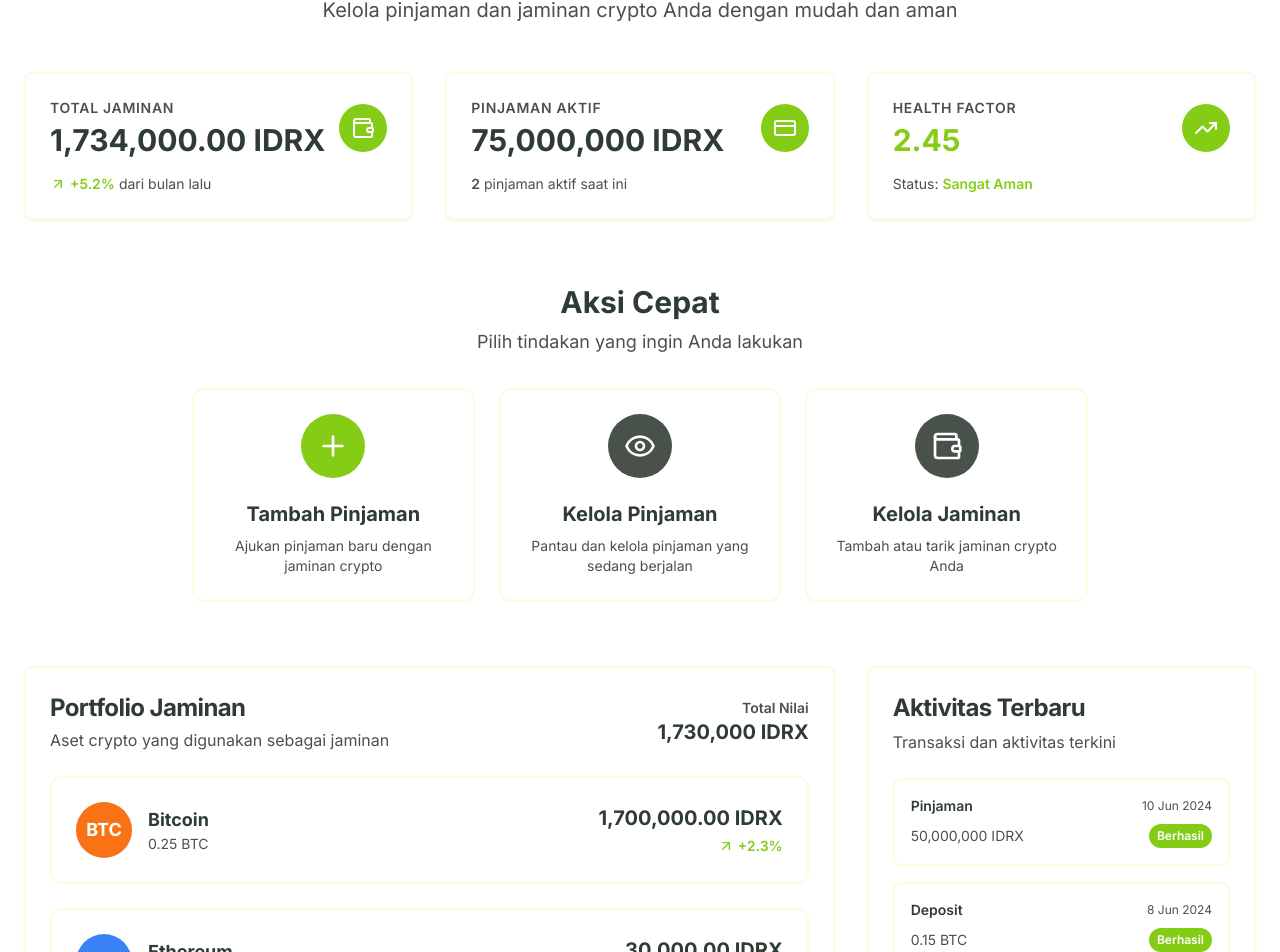
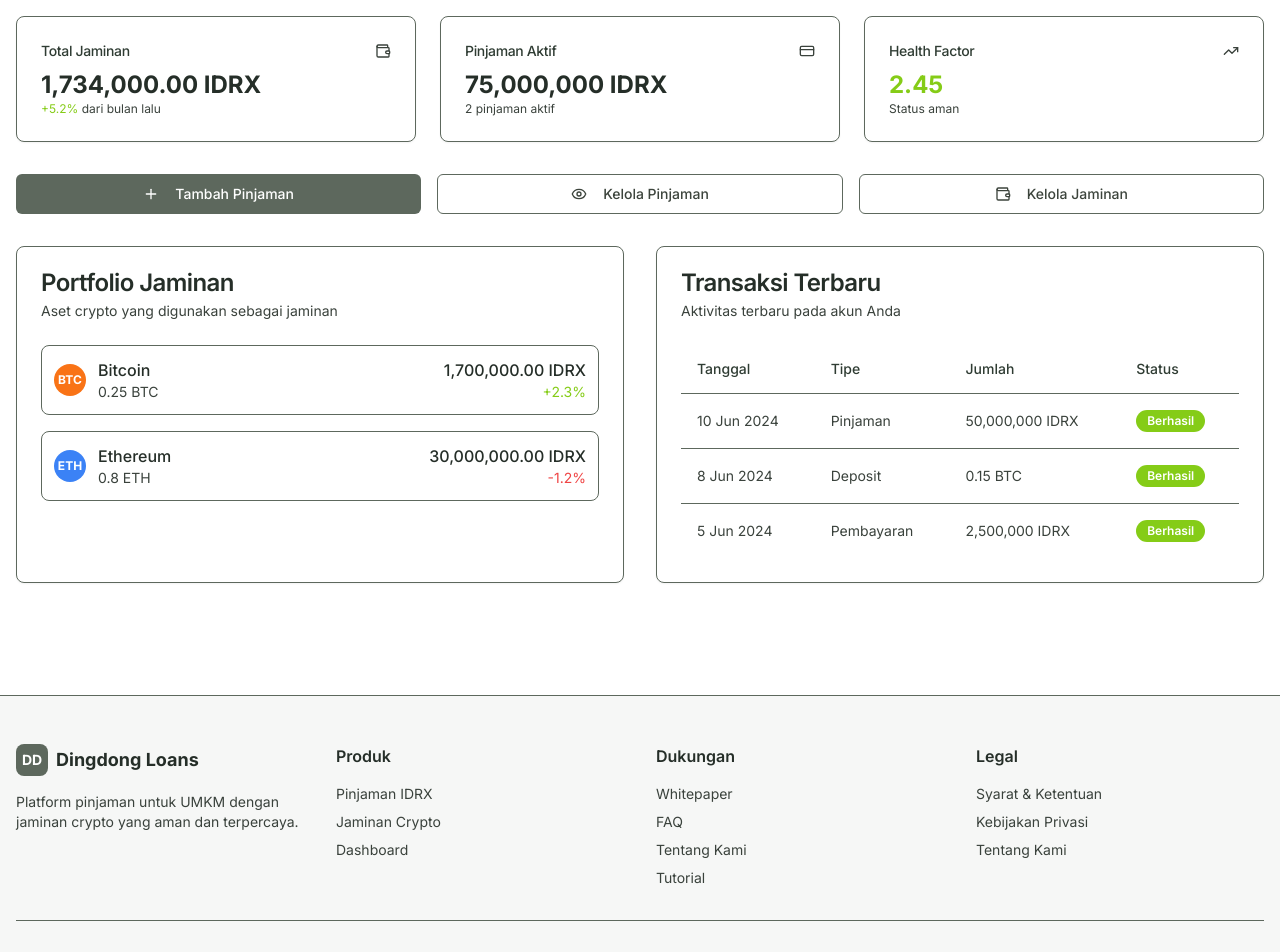
Before and after one commit to leeCode83/dingding-mockup-web, a React (Vite) app: page /dashboard in a window 1280 px wide. Shown: the part 181-1133 px from the top of the page. Built offline with nearby package versions, Linux system fonts and the light colour scheme.

Commit message:
Refactor Dashboard UI with improved styling and component structure
Co-authored-by: leandro.halomoan <leandro.halomoan@binus.ac.id>

```diff
--- a/src/pages/Dashboard.tsx
+++ b/src/pages/Dashboard.tsx
@@ -1,10 +1,12 @@
 import { Button } from "@/components/ui/button";
 import { Card, CardContent, CardDescription, CardHeader, CardTitle } from "@/components/ui/card";
+import { Badge } from "@/components/ui/badge";
+import { Table, TableBody, TableCell, TableHead, TableHeader, TableRow } from "@/components/ui/table";
 import { Link } from "react-router-dom";
 import Navbar from "@/components/Navbar";
 import Footer from "@/components/Footer";
 import SkeletonLoader from "@/components/SkeletonLoader";
-import { TrendingUp, Wallet, CreditCard, Plus, Eye, ArrowUpRight, ArrowDownRight } from "lucide-react";
+import { TrendingUp, Wallet, CreditCard, Plus, Eye } from "lucide-react";
 import { useState, useEffect } from "react";
 
 const Dashboard = () => {
@@ -16,302 +18,167 @@ const Dashboard = () => {
   }, []);
 
   return (
-    <div className="min-h-screen bg-white">
+    <div className="min-h-screen bg-background">
       <Navbar />
 
-      <div className="container mx-auto px-6 py-12">
-        {/* Welcome Header */}
-        <div className="mb-12 text-center">
-          <h1 className="text-5xl font-bold mb-4" style={{ color: '#2F3C33' }}>
-            Dashboard Saya
-          </h1>
-          <p className="text-xl" style={{ color: '#48524A' }}>
-            Kelola pinjaman dan jaminan crypto Anda dengan mudah dan aman
-          </p>
+      <div className="container mx-auto px-4 py-8">
+        <div className="mb-8">
+          <h1 className="text-3xl font-bold mb-2 text-forest-green-800">Dashboard Saya</h1>
+          <p className="text-forest-green-600">Kelola pinjaman dan jaminan crypto Anda</p>
         </div>
 
-        {/* Stats Overview Cards */}
+        {/* Stats Overview */}
         {loading ? (
           <SkeletonLoader type="stats" />
         ) : (
-          <div className="grid grid-cols-1 md:grid-cols-3 gap-8 mb-16">
-            <Card className="bg-white shadow-sm border-2 hover:shadow-md transition-shadow duration-200"
-                  style={{ borderColor: '#F3FFDE' }}>
-              <CardHeader className="pb-4">
-                <div className="flex items-center justify-between">
-                  <div>
-                    <CardTitle className="text-sm font-semibold uppercase tracking-wider mb-1"
-                              style={{ color: '#48524A' }}>
-                      Total Jaminan
-                    </CardTitle>
-                    <div className="text-3xl font-bold" style={{ color: '#2F3C33' }}>
-                      1,734,000.00 IDRX
-                    </div>
-                  </div>
-                  <div className="p-3 rounded-full" style={{ backgroundColor: '#85CC17' }}>
-                    <Wallet className="h-6 w-6 text-white" />
-                  </div>
-                </div>
+          <div className="grid grid-cols-1 md:grid-cols-3 gap-6 mb-8">
+            <Card className="border-sage-green-500">
+              <CardHeader className="flex flex-row items-center justify-between space-y-0 pb-2">
+                <CardTitle className="text-sm font-medium text-forest-green-700">Total Jaminan</CardTitle>
+                <Wallet className="h-4 w-4 text-forest-green-600" />
               </CardHeader>
-              <CardContent className="pt-0">
-                <div className="flex items-center text-sm">
-                  <ArrowUpRight className="h-4 w-4 mr-1" style={{ color: '#85CC17' }} />
-                  <span style={{ color: '#85CC17' }} className="font-semibold">+5.2%</span>
-                  <span style={{ color: '#48524A' }} className="ml-1">dari bulan lalu</span>
-                </div>
+              <CardContent>
+                <div className="text-2xl font-bold text-forest-green-800">1,734,000.00 IDRX</div>
+                <p className="text-xs text-forest-green-600">
+                  <span className="text-lime-green-500">+5.2%</span> dari bulan lalu
+                </p>
               </CardContent>
             </Card>
-
-            <Card className="bg-white shadow-sm border-2 hover:shadow-md transition-shadow duration-200"
-                  style={{ borderColor: '#F3FFDE' }}>
-              <CardHeader className="pb-4">
-                <div className="flex items-center justify-between">
-                  <div>
-                    <CardTitle className="text-sm font-semibold uppercase tracking-wider mb-1"
-                              style={{ color: '#48524A' }}>
-                      Pinjaman Aktif
-                    </CardTitle>
-                    <div className="text-3xl font-bold" style={{ color: '#2F3C33' }}>
-                      75,000,000 IDRX
-                    </div>
-                  </div>
-                  <div className="p-3 rounded-full" style={{ backgroundColor: '#85CC17' }}>
-                    <CreditCard className="h-6 w-6 text-white" />
-                  </div>
-                </div>
+            <Card className="border-sage-green-500">
+              <CardHeader className="flex flex-row items-center justify-between space-y-0 pb-2">
+                <CardTitle className="text-sm font-medium text-forest-green-700">Pinjaman Aktif</CardTitle>
+                <CreditCard className="h-4 w-4 text-forest-green-600" />
               </CardHeader>
-              <CardContent className="pt-0">
-                <div className="text-sm" style={{ color: '#48524A' }}>
-                  <span className="font-semibold">2</span> pinjaman aktif saat ini
-                </div>
+              <CardContent>
+                <div className="text-2xl font-bold text-forest-green-800">75,000,000 IDRX</div>
+                <p className="text-xs text-forest-green-600">2 pinjaman aktif</p>
               </CardContent>
             </Card>
-
-            <Card className="bg-white shadow-sm border-2 hover:shadow-md transition-shadow duration-200"
-                  style={{ borderColor: '#F3FFDE' }}>
-              <CardHeader className="pb-4">
-                <div className="flex items-center justify-between">
-                  <div>
-                    <CardTitle className="text-sm font-semibold uppercase tracking-wider mb-1"
-                              style={{ color: '#48524A' }}>
-                      Health Factor
-                    </CardTitle>
-                    <div className="text-3xl font-bold" style={{ color: '#85CC17' }}>
-                      2.45
-                    </div>
-                  </div>
-                  <div className="p-3 rounded-full" style={{ backgroundColor: '#85CC17' }}>
-                    <TrendingUp className="h-6 w-6 text-white" />
-                  </div>
-                </div>
+            <Card className="border-sage-green-500">
+              <CardHeader className="flex flex-row items-center justify-between space-y-0 pb-2">
+                <CardTitle className="text-sm font-medium text-forest-green-700">Health Factor</CardTitle>
+                <TrendingUp className="h-4 w-4 text-forest-green-600" />
               </CardHeader>
-              <CardContent className="pt-0">
-                <div className="text-sm" style={{ color: '#48524A' }}>
-                  Status: <span className="font-semibold" style={{ color: '#85CC17' }}>Sangat Aman</span>
-                </div>
+              <CardContent>
+                <div className="text-2xl font-bold text-lime-green-500">2.45</div>
+                <p className="text-xs text-forest-green-600">Status aman</p>
               </CardContent>
             </Card>
           </div>
         )}
 
-        {/* Quick Actions Section */}
-        <div className="mb-16">
-          <div className="text-center mb-8">
-            <h2 className="text-3xl font-bold mb-2" style={{ color: '#2F3C33' }}>
-              Aksi Cepat
-            </h2>
-            <p className="text-lg" style={{ color: '#48524A' }}>
-              Pilih tindakan yang ingin Anda lakukan
-            </p>
+        {/* Quick Actions */}
+        <div className="grid grid-cols-1 md:grid-cols-3 gap-4 mb-8">
+          <Link to="/apply">
+            <Button className="w-full">
+              <Plus className="w-4 h-4 mr-2" />
+              Tambah Pinjaman
+            </Button>
+          </Link>
+          <Link to="/loans">
+            <Button variant="outline" className="w-full">
+              <Eye className="w-4 h-4 mr-2" />
+              Kelola Pinjaman
+            </Button>
+          </Link>
+          <Link to="/manage-collateral">
+            <Button variant="outline" className="w-full">
+              <Wallet className="w-4 h-4 mr-2" />
+              Kelola Jaminan
+            </Button>
+          </Link>
         </div>
 
-          <div className="grid grid-cols-1 md:grid-cols-3 gap-6 max-w-4xl mx-auto">
-            <Link to="/apply" className="block group">
-              <div className="p-6 rounded-xl border-2 bg-white hover:shadow-lg transition-all duration-200 hover:scale-105"
-                   style={{ borderColor: '#F3FFDE' }}>
-                <div className="text-center">
-                  <div className="p-4 rounded-full inline-block mb-4" style={{ backgroundColor: '#85CC17' }}>
-                    <Plus className="w-8 h-8 text-white" />
-                  </div>
-                  <h3 className="text-xl font-bold mb-2" style={{ color: '#2F3C33' }}>
-                    Tambah Pinjaman
-                  </h3>
-                  <p className="text-sm" style={{ color: '#48524A' }}>
-                    Ajukan pinjaman baru dengan jaminan crypto
-                  </p>
-                </div>
-              </div>
-            </Link>
-
-            <Link to="/loans" className="block group">
-              <div className="p-6 rounded-xl border-2 bg-white hover:shadow-lg transition-all duration-200 hover:scale-105"
-                   style={{ borderColor: '#F3FFDE' }}>
-                <div className="text-center">
-                  <div className="p-4 rounded-full inline-block mb-4" style={{ backgroundColor: '#48524A' }}>
-                    <Eye className="w-8 h-8 text-white" />
-                  </div>
-                  <h3 className="text-xl font-bold mb-2" style={{ color: '#2F3C33' }}>
-                    Kelola Pinjaman
-                  </h3>
-                  <p className="text-sm" style={{ color: '#48524A' }}>
-                    Pantau dan kelola pinjaman yang sedang berjalan
-                  </p>
-                </div>
-              </div>
-            </Link>
-
-            <Link to="/manage-collateral" className="block group">
-              <div className="p-6 rounded-xl border-2 bg-white hover:shadow-lg transition-all duration-200 hover:scale-105"
-                   style={{ borderColor: '#F3FFDE' }}>
-                <div className="text-center">
-                  <div className="p-4 rounded-full inline-block mb-4" style={{ backgroundColor: '#48524A' }}>
-                    <Wallet className="w-8 h-8 text-white" />
-                  </div>
-                  <h3 className="text-xl font-bold mb-2" style={{ color: '#2F3C33' }}>
-                    Kelola Jaminan
-                  </h3>
-                  <p className="text-sm" style={{ color: '#48524A' }}>
-                    Tambah atau tarik jaminan crypto Anda
-                  </p>
-                </div>
-              </div>
-            </Link>
-          </div>
-        </div>
-
-        {/* Main Content Grid */}
-        <div className="grid grid-cols-1 xl:grid-cols-3 gap-8">
-          {/* Portfolio Overview - Takes 2 columns */}
-          <div className="xl:col-span-2">
-            <Card className="bg-white shadow-sm border-2" style={{ borderColor: '#F3FFDE' }}>
-              <CardHeader className="pb-6">
-                <div className="flex items-center justify-between">
-                  <div>
-                    <CardTitle className="text-2xl font-bold" style={{ color: '#2F3C33' }}>
-                      Portfolio Jaminan
-                    </CardTitle>
-                    <CardDescription className="text-base mt-1" style={{ color: '#48524A' }}>
-                      Aset crypto yang digunakan sebagai jaminan
-                    </CardDescription>
-                  </div>
-                  <div className="text-right">
-                    <div className="text-sm font-semibold" style={{ color: '#48524A' }}>Total Nilai</div>
-                    <div className="text-xl font-bold" style={{ color: '#2F3C33' }}>1,730,000 IDRX</div>
-                  </div>
-                </div>
+        <div className="grid grid-cols-1 lg:grid-cols-2 gap-8">
+          {/* Portfolio Overview */}
+          <Card className="border-sage-green-500">
+            <CardHeader>
+              <CardTitle className="text-forest-green-800">Portfolio Jaminan</CardTitle>
+              <CardDescription className="text-forest-green-600">Aset crypto yang digunakan sebagai jaminan</CardDescription>
             </CardHeader>
             <CardContent>
               {loading ? (
                 <SkeletonLoader type="card" />
               ) : (
-                  <div className="space-y-6">
-                    <div className="flex items-center justify-between p-6 rounded-xl border-2"
-                         style={{ borderColor: '#F3FFDE' }}>
-                      <div className="flex items-center space-x-4">
-                        <div className="w-14 h-14 bg-orange-500 rounded-full flex items-center justify-center">
-                          <span className="text-white text-lg font-bold">BTC</span>
+                <div className="space-y-4">
+                  <div className="flex items-center justify-between p-3 border border-sage-green-500 rounded-lg">
+                    <div className="flex items-center space-x-3">
+                      <div className="w-8 h-8 bg-orange-500 rounded-full flex items-center justify-center">
+                        <span className="text-white text-xs font-bold">BTC</span>
                       </div>
                       <div>
-                          <p className="font-bold text-lg" style={{ color: '#2F3C33' }}>Bitcoin</p>
-                          <p className="text-sm" style={{ color: '#48524A' }}>0.25 BTC</p>
+                        <p className="font-medium text-forest-green-800">Bitcoin</p>
+                        <p className="text-sm text-forest-green-600">0.25 BTC</p>
                       </div>
                     </div>
                     <div className="text-right">
-                        <p className="font-bold text-xl" style={{ color: '#2F3C33' }}>1,700,000.00 IDRX</p>
-                        <div className="flex items-center justify-end mt-1">
-                          <ArrowUpRight className="h-4 w-4 mr-1" style={{ color: '#85CC17' }} />
-                          <p className="text-sm font-semibold" style={{ color: '#85CC17' }}>+2.3%</p>
+                      <p className="font-medium text-forest-green-800">1,700,000.00 IDRX</p>
+                      <p className="text-sm text-lime-green-500">+2.3%</p>
                     </div>
                   </div>
-                    </div>
-
-                    <div className="flex items-center justify-between p-6 rounded-xl border-2"
-                         style={{ borderColor: '#F3FFDE' }}>
-                      <div className="flex items-center space-x-4">
-                        <div className="w-14 h-14 bg-blue-500 rounded-full flex items-center justify-center">
-                          <span className="text-white text-lg font-bold">ETH</span>
+                  <div className="flex items-center justify-between p-3 border border-sage-green-500 rounded-lg">
+                    <div className="flex items-center space-x-3">
+                      <div className="w-8 h-8 bg-blue-500 rounded-full flex items-center justify-center">
+                        <span className="text-white text-xs font-bold">ETH</span>
                       </div>
                       <div>
-                          <p className="font-bold text-lg" style={{ color: '#2F3C33' }}>Ethereum</p>
-                          <p className="text-sm" style={{ color: '#48524A' }}>0.8 ETH</p>
+                        <p className="font-medium text-forest-green-800">Ethereum</p>
+                        <p className="text-sm text-forest-green-600">0.8 ETH</p>
                       </div>
                     </div>
                     <div className="text-right">
-                        <p className="font-bold text-xl" style={{ color: '#2F3C33' }}>30,000.00 IDRX</p>
-                        <div className="flex items-center justify-end mt-1">
-                          <ArrowDownRight className="h-4 w-4 mr-1 text-red-500" />
-                          <p className="text-sm font-semibold text-red-500">-1.2%</p>
-                        </div>
+                      <p className="font-medium text-forest-green-800">30,000,000.00 IDRX</p>
+                      <p className="text-sm text-red-500">-1.2%</p>
                     </div>
                   </div>
                 </div>
               )}
             </CardContent>
           </Card>
-          </div>
 
-          {/* Recent Transactions - Takes 1 column */}
-          <div className="xl:col-span-1">
-            <Card className="bg-white shadow-sm border-2" style={{ borderColor: '#F3FFDE' }}>
-              <CardHeader className="pb-6">
-                <CardTitle className="text-2xl font-bold" style={{ color: '#2F3C33' }}>
-                  Aktivitas Terbaru
-                </CardTitle>
-                <CardDescription className="text-base mt-1" style={{ color: '#48524A' }}>
-                  Transaksi dan aktivitas terkini
-                </CardDescription>
+          {/* Recent Transactions */}
+          <Card className="border-sage-green-500">
+            <CardHeader>
+              <CardTitle className="text-forest-green-800">Transaksi Terbaru</CardTitle>
+              <CardDescription className="text-forest-green-600">Aktivitas terbaru pada akun Anda</CardDescription>
             </CardHeader>
             <CardContent>
               {loading ? (
                 <SkeletonLoader type="table" />
               ) : (
-                  <div className="space-y-4">
-                    <div className="p-4 rounded-lg border-2" style={{ borderColor: '#F3FFDE' }}>
-                      <div className="flex items-center justify-between mb-2">
-                        <span className="text-sm font-semibold" style={{ color: '#2F3C33' }}>Pinjaman</span>
-                        <span className="text-xs" style={{ color: '#48524A' }}>10 Jun 2024</span>
-                      </div>
-                      <div className="flex items-center justify-between">
-                        <span className="text-sm" style={{ color: '#48524A' }}>50,000,000 IDRX</span>
-                        <span className="inline-flex items-center rounded-full px-2 py-1 text-xs font-semibold text-white"
-                              style={{ backgroundColor: '#85CC17' }}>
-                          Berhasil
-                        </span>
-                      </div>
-                    </div>
-
-                    <div className="p-4 rounded-lg border-2" style={{ borderColor: '#F3FFDE' }}>
-                      <div className="flex items-center justify-between mb-2">
-                        <span className="text-sm font-semibold" style={{ color: '#2F3C33' }}>Deposit</span>
-                        <span className="text-xs" style={{ color: '#48524A' }}>8 Jun 2024</span>
-                      </div>
-                      <div className="flex items-center justify-between">
-                        <span className="text-sm" style={{ color: '#48524A' }}>0.15 BTC</span>
-                        <span className="inline-flex items-center rounded-full px-2 py-1 text-xs font-semibold text-white"
-                              style={{ backgroundColor: '#85CC17' }}>
-                          Berhasil
-                        </span>
-                      </div>
-                    </div>
-
-                    <div className="p-4 rounded-lg border-2" style={{ borderColor: '#F3FFDE' }}>
-                      <div className="flex items-center justify-between mb-2">
-                        <span className="text-sm font-semibold" style={{ color: '#2F3C33' }}>Pembayaran</span>
-                        <span className="text-xs" style={{ color: '#48524A' }}>5 Jun 2024</span>
-                      </div>
-                      <div className="flex items-center justify-between">
-                        <span className="text-sm" style={{ color: '#48524A' }}>2,500,000 IDRX</span>
-                        <span className="inline-flex items-center rounded-full px-2 py-1 text-xs font-semibold text-white"
-                              style={{ backgroundColor: '#85CC17' }}>
-                          Berhasil
-                        </span>
-                      </div>
-                    </div>
-                  </div>
+                <Table>
+                  <TableHeader>
+                    <TableRow className="border-sage-green-500">
+                      <TableHead className="text-forest-green-700">Tanggal</TableHead>
+                      <TableHead className="text-forest-green-700">Tipe</TableHead>
+                      <TableHead className="text-forest-green-700">Jumlah</TableHead>
+                      <TableHead className="text-forest-green-700">Status</TableHead>
+                    </TableRow>
+                  </TableHeader>
+                  <TableBody>
+                    <TableRow className="border-sage-green-500">
+                      <TableCell className="text-forest-green-600">10 Jun 2024</TableCell>
+                      <TableCell className="text-forest-green-600">Pinjaman</TableCell>
+                      <TableCell className="text-forest-green-600">50,000,000 IDRX</TableCell>
+                      <TableCell><Badge variant="default" className="bg-lime-green-500 text-white">Berhasil</Badge></TableCell>
+                    </TableRow>
+                    <TableRow className="border-sage-green-500">
+                      <TableCell className="text-forest-green-600">8 Jun 2024</TableCell>
+                      <TableCell className="text-forest-green-600">Deposit</TableCell>
+                      <TableCell className="text-forest-green-600">0.15 BTC</TableCell>
+                      <TableCell><Badge variant="default" className="bg-lime-green-500 text-white">Berhasil</Badge></TableCell>
+                    </TableRow>
+                    <TableRow className="border-sage-green-500">
+                      <TableCell className="text-forest-green-600">5 Jun 2024</TableCell>
+                      <TableCell className="text-forest-green-600">Pembayaran</TableCell>
+                      <TableCell className="text-forest-green-600">2,500,000 IDRX</TableCell>
+                      <TableCell><Badge variant="default" className="bg-lime-green-500 text-white">Berhasil</Badge></TableCell>
+                    </TableRow>
+                  </TableBody>
+                </Table>
               )}
             </CardContent>
           </Card>
-          </div>
         </div>
       </div>
 
```
Lines whose indentation alone changed are shown as unchanged.
